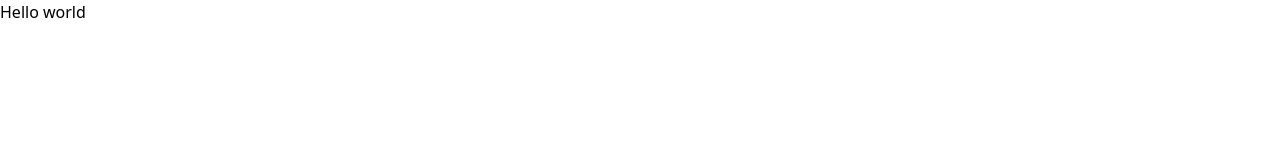
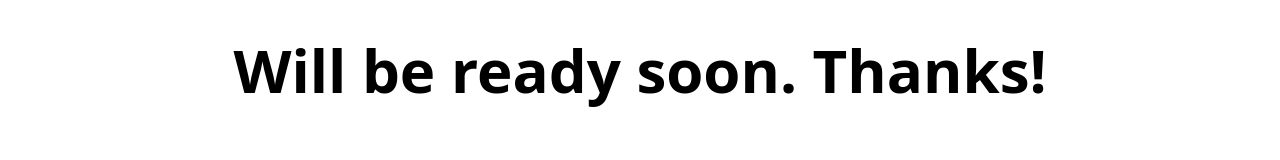
Before and after one commit to AlbertArakelyan/jssumit-albertarakelyan, a website built with Vite: page index.html in a window 1280 px wide. Built offline with nearby package versions, Linux system fonts and the light colour scheme.

Commit message:
changed text to will be ready soon

```diff
--- a/index.html
+++ b/index.html
@@ -8,6 +8,6 @@
     <title>Vite App</title>
   </head>
   <body>
-    <h1>Hello world</h1>
+    <h1 class="text-center py-10 text-6xl font-bold">Will be ready soon. Thanks!</h1>
   </body>
 </html>
```
Also changed, not shown: 1 other file.
